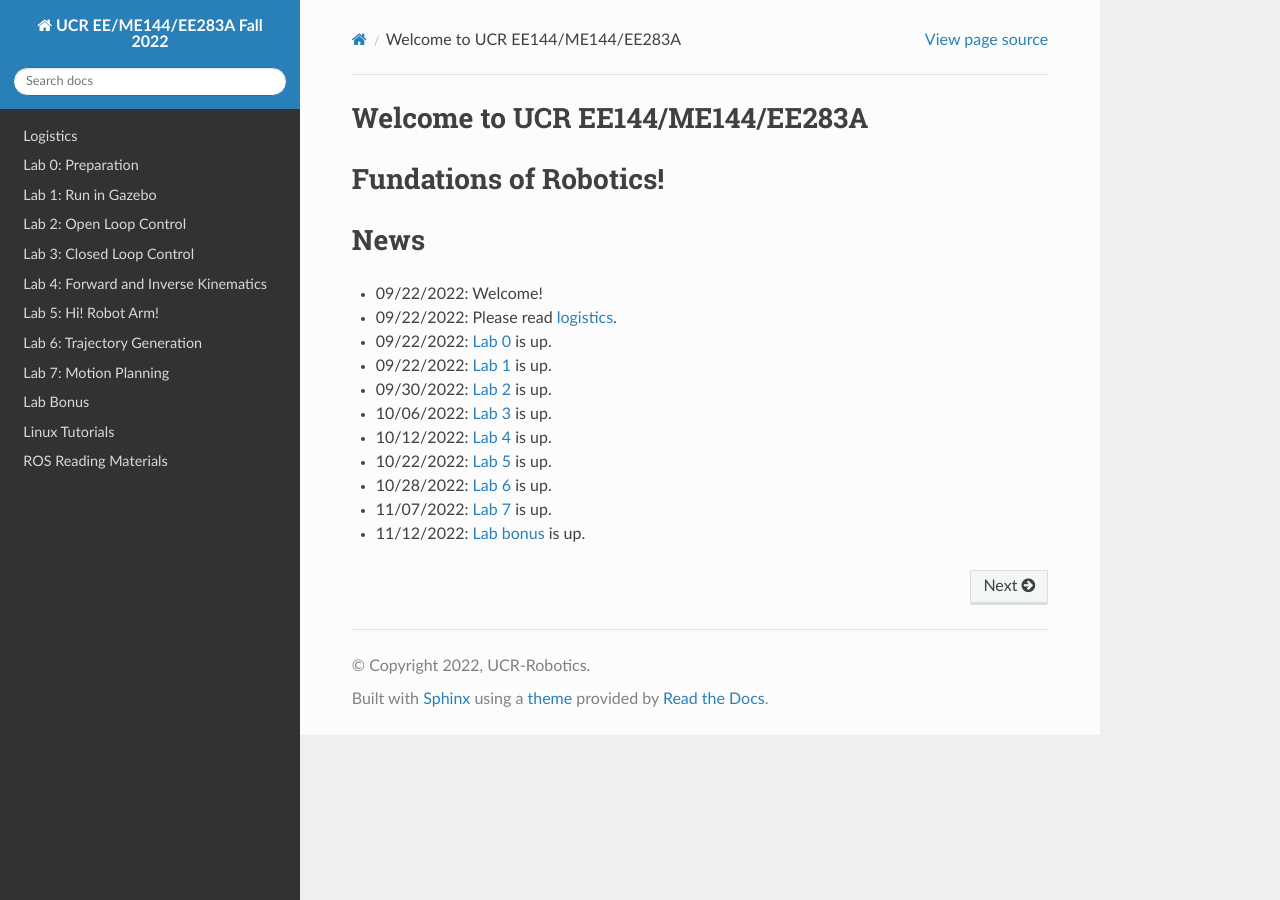
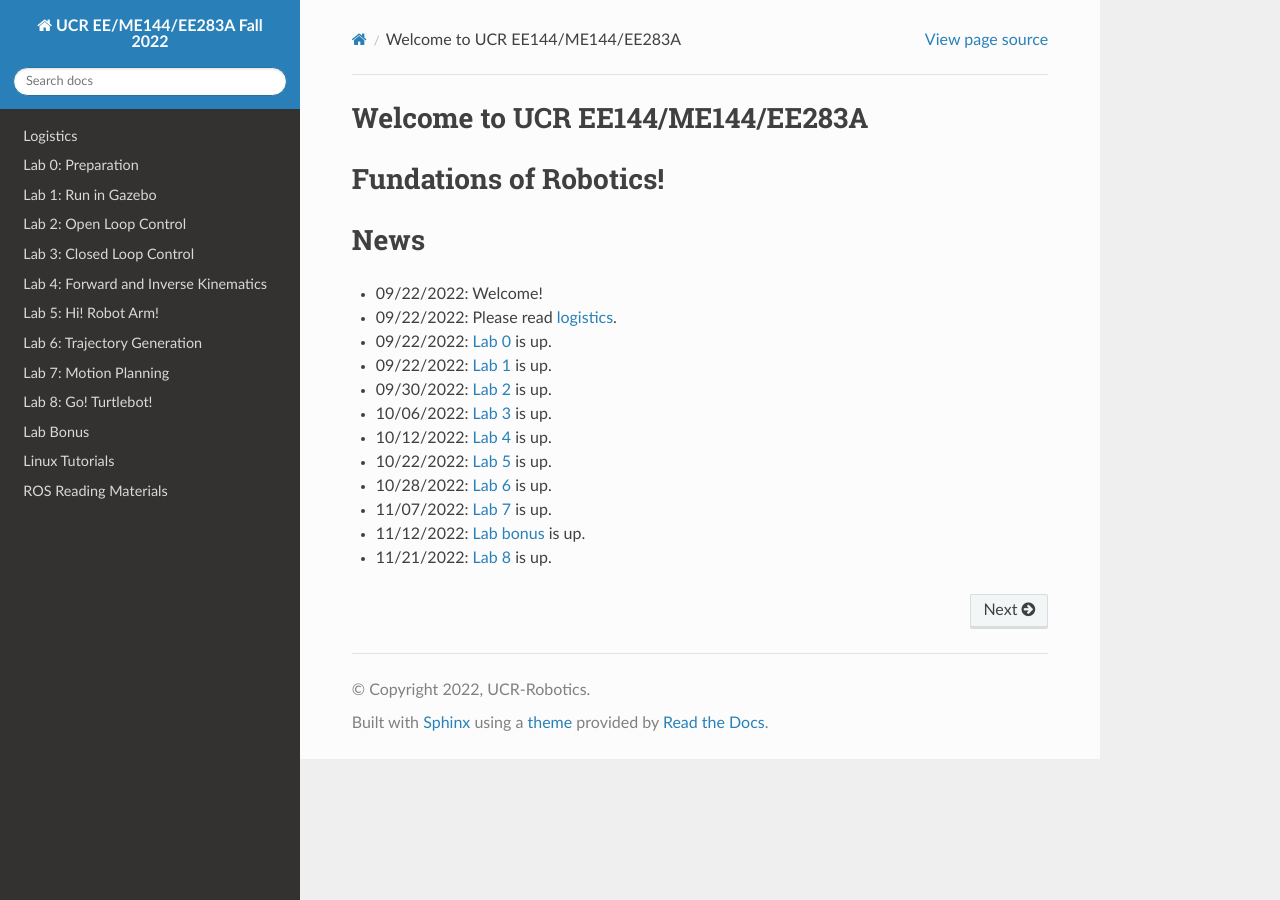
Before and after one commit to UCR-Robotics/ee144, a Sphinx documentation site: the page built from docs/index.rst, in a window 1280 px wide. Built offline with Sphinx 7.4.7 and the Read the Docs theme 2.0.0, drawn with Linux system fonts in a browser that asks for light colours.

Commit message:
Update index.rst

```diff
--- a/docs/index.rst
+++ b/docs/index.rst
@@ -39,3 +40,4 @@ News
 - 10/28/2022: `Lab 6 <lab6.html>`_ is up.
 - 11/07/2022: `Lab 7 <lab7.html>`_ is up.
 - 11/12/2022: `Lab bonus <labbonus.html>`_ is up.
+- 11/21/2022: `Lab 8 <lab8.html>`_ is up.
```
Also changed, not shown: other parts of docs/index.rst (+1 -0 lines).
